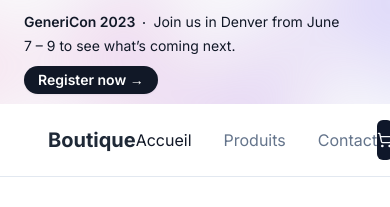
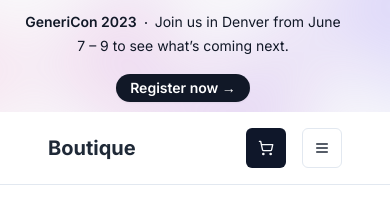
Before and after one commit to Nemila/ecommerce-siaka, a Next.js app: page / in a window 390 px wide. Shown: the top 207 px of the page. Built offline with nearby package versions, Linux system fonts and the light colour scheme.

Commit message:
banner + navbar responsive

```diff
--- a/src/app/page.tsx
+++ b/src/app/page.tsx
@@ -8,9 +8,9 @@ const HomePage = () => {
     <main className="container flex flex-col gap-8 p-8">
       <FeaturedCarousel />
 
-      <div className="grid grid-cols-3 border rounded-lg overflow-hidden">
-        <div className="group bg-white aspect-video flex flex-col justify-center gap-2 p-6">
-          <ThumbsUp className="w-8 h-8 transition-all group-hover:-translate-y-2" />
+      <div className="grid grid-cols-3 overflow-hidden rounded-lg border">
+        <div className="group flex aspect-video flex-col justify-center gap-2 bg-white p-6">
+          <ThumbsUp className="h-8 w-8 transition-all group-hover:-translate-y-2" />
           <p className="text-lg font-bold">96% Satisfait</p>
           <p>
             Lorem ipsum, dolor sit amet consectetur adipisicing elit. Maiores,
@@ -18,8 +18,8 @@ const HomePage = () => {
           </p>
         </div>
 
-        <div className="bg-white group border-x aspect-video flex flex-col justify-center gap-2 p-6">
-          <MessageCircle className="w-10 h-10 transition-all group-hover:-translate-y-2" />
+        <div className="group flex aspect-video flex-col justify-center gap-2 border-x bg-white p-6">
+          <MessageCircle className="h-10 w-10 transition-all group-hover:-translate-y-2" />
           <p className="text-lg font-bold">Discuss with designers</p>
           <p>
             Lorem ipsum, dolor sit amet consectetur adipisicing elit. Maiores,
@@ -27,8 +27,8 @@ const HomePage = () => {
           </p>
         </div>
 
-        <div className="bg-white group aspect-video flex flex-col justify-center gap-2 p-6">
-          <Lock className="w-8 h-8 transition-all group-hover:-translate-y-2" />
+        <div className="group flex aspect-video flex-col justify-center gap-2 bg-white p-6">
+          <Lock className="h-8 w-8 transition-all group-hover:-translate-y-2" />
           <p className="text-lg font-bold">Secured transactions</p>
           <p>
             Lorem ipsum, dolor sit amet consectetur adipisicing elit. Maiores,
@@ -40,7 +40,7 @@ const HomePage = () => {
       <section className="flex flex-col gap-4">
         <div className="flex items-center justify-between">
           <div>
-            <h2 className="font-semibold text-2xl">Vetements pour femmes</h2>
+            <h2 className="text-2xl font-semibold">Vetements pour femmes</h2>
             <p>Lorem ipsum dolor sit amet, consectetur adipisicing elit.</p>
           </div>
 
@@ -58,7 +58,7 @@ const HomePage = () => {
       <section className="flex flex-col gap-4">
         <div className="flex items-center justify-between">
           <div>
-            <h2 className="font-semibold text-2xl">Vetements pour hommes</h2>
+            <h2 className="text-2xl font-semibold">Vetements pour hommes</h2>
             <p>Lorem ipsum dolor sit amet, consectetur adipisicing elit.</p>
           </div>
 
@@ -73,8 +73,8 @@ const HomePage = () => {
         </div>
       </section>
 
-      <div className="w-full rounded-lg overflow-hidden">
-        <div className="relative isolate overflow-hidden bg-gray-900 shadow-2xl gap-x-20 px-24 pt-0 flex justify-center items-center">
+      <div className="w-full overflow-hidden rounded-lg">
+        <div className="relative isolate flex items-center justify-center gap-x-20 overflow-hidden bg-gray-900 px-24 pt-0 shadow-2xl">
           <svg
             viewBox="0 0 1024 1024"
             className="absolute left-1/2 top-1/2 -z-10 h-[64rem] w-[64rem] -translate-y-1/2 [mask-image:radial-gradient(closest-side,white,transparent)] sm:left-full sm:-ml-80 lg:left-1/2 lg:ml-0 lg:-translate-x-1/2 lg:translate-y-0"
@@ -94,7 +94,7 @@ const HomePage = () => {
               </radialGradient>
             </defs>
           </svg>
-          <div className="max-w-md mx-0 flex-auto flex flex-col items-center py-16 text-center">
+          <div className="mx-0 flex max-w-md flex-auto flex-col items-center py-16 text-center">
             <h2 className="text-3xl font-bold tracking-tight text-white">
               Boost your productivity.
               <br />
--- a/src/components/banner.tsx
+++ b/src/components/banner.tsx
@@ -27,7 +27,7 @@ export default function Banner() {
           }}
         />
       </div>
-      <div className="flex flex-wrap items-center gap-x-4 gap-y-2">
+      <div className="flex flex-wrap items-center justify-center gap-x-4 gap-y-4 text-center md:justify-start md:text-left">
         <p className="text-sm leading-6 text-gray-900">
           <strong className="font-semibold">GeneriCon 2023</strong>
           <svg
--- a/src/components/navbar.tsx
+++ b/src/components/navbar.tsx
@@ -3,7 +3,7 @@ import { cn } from "@/lib/utils";
 import Link from "next/link";
 import { usePathname } from "next/navigation";
 import { Button } from "./ui/button";
-import { Cross, ShoppingBag, ShoppingCart, X } from "lucide-react";
+import { Cross, Menu, ShoppingBag, ShoppingCart, X } from "lucide-react";
 import {
   Sheet,
   SheetContent,
@@ -34,20 +34,20 @@ const Navbar = () => {
   const pathname = usePathname();
 
   return (
-    <header className="p-4 border-b">
-      <div className="container flex justify-between items-center">
-        <Link href="/" className="font-bold text-xl text-gray-800">
+    <header className="border-b p-4">
+      <div className="container flex items-center justify-between">
+        <Link href="/" className="text-xl font-bold text-gray-800">
           Boutique
         </Link>
 
-        <ul className="flex items-center gap-8">
+        <ul className="hidden items-center gap-8 md:flex">
           {navLinks.map((item) => (
             <li key={item.href}>
               <Link
                 href={item.href}
                 className={cn(
                   "text-muted-foreground transition-all hover:text-gray-800",
-                  pathname === item.href && "text-gray-900"
+                  pathname === item.href && "text-gray-900",
                 )}
               >
                 {item.label}
@@ -56,10 +56,11 @@ const Navbar = () => {
           ))}
         </ul>
 
+        <div className="flex gap-4">
           <Sheet>
             <SheetTrigger asChild>
               <Button size="icon">
-              <ShoppingCart className="w-4 h-4" />
+                <ShoppingCart className="h-4 w-4" />
               </Button>
             </SheetTrigger>
             <SheetContent>
@@ -83,6 +84,37 @@ const Navbar = () => {
               </div>
             </SheetContent>
           </Sheet>
+
+          <Sheet>
+            <SheetTrigger asChild>
+              <Button
+                size="icon"
+                className="flex md:hidden"
+                variant={"outline"}
+              >
+                <Menu className="h-4 w-4" />
+              </Button>
+            </SheetTrigger>
+            <SheetContent>
+              <SheetHeader>
+                <SheetTitle>Menu</SheetTitle>
+              </SheetHeader>
+
+              <div className="mt-4 flex flex-col gap-2">
+                {navLinks.map((item) => (
+                  <Button
+                    key={item.href}
+                    variant={"ghost"}
+                    className={cn(pathname === item.href && "bg-muted")}
+                    asChild
+                  >
+                    <Link href={item.href}>{item.label}</Link>
+                  </Button>
+                ))}
+              </div>
+            </SheetContent>
+          </Sheet>
+        </div>
       </div>
     </header>
   );
```
Lines whose indentation alone changed are shown as unchanged.
